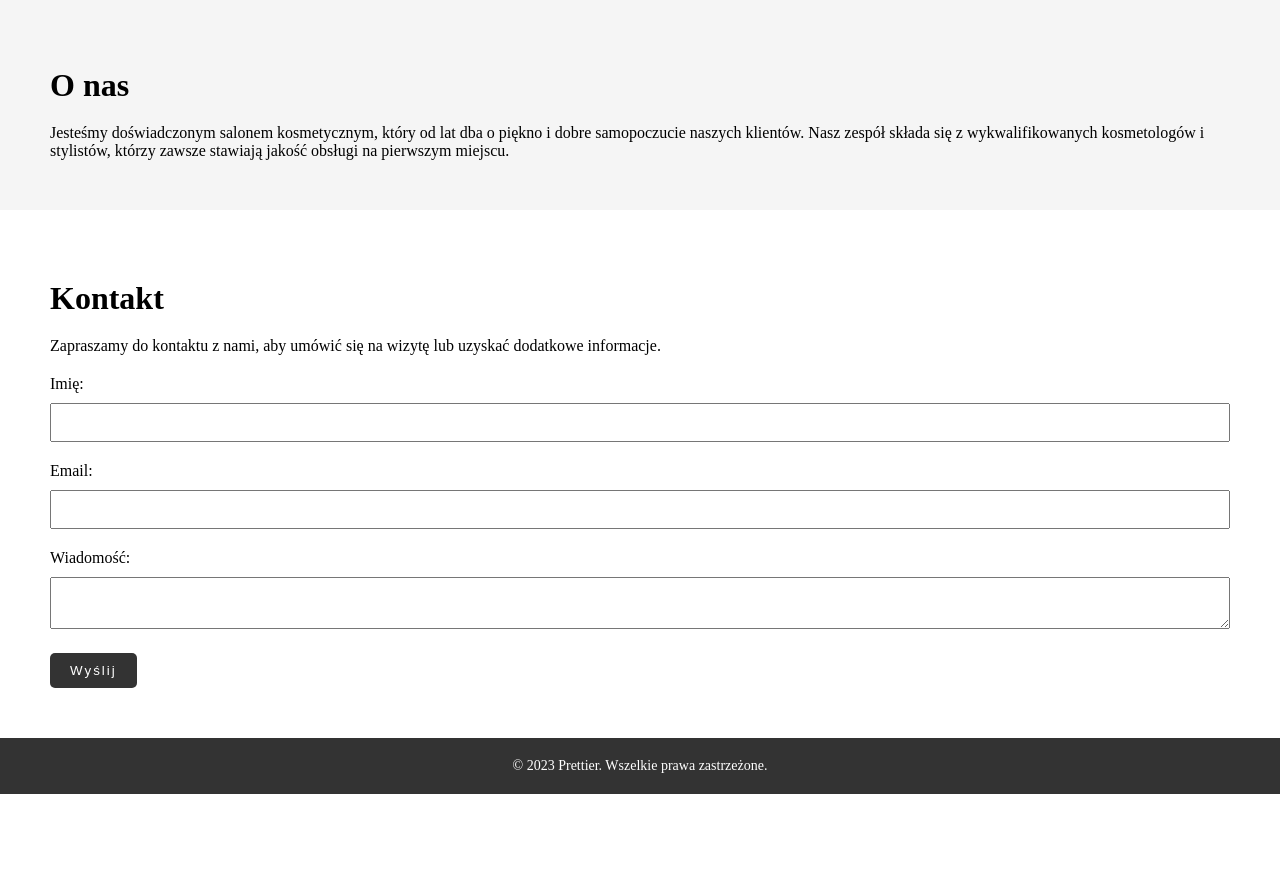
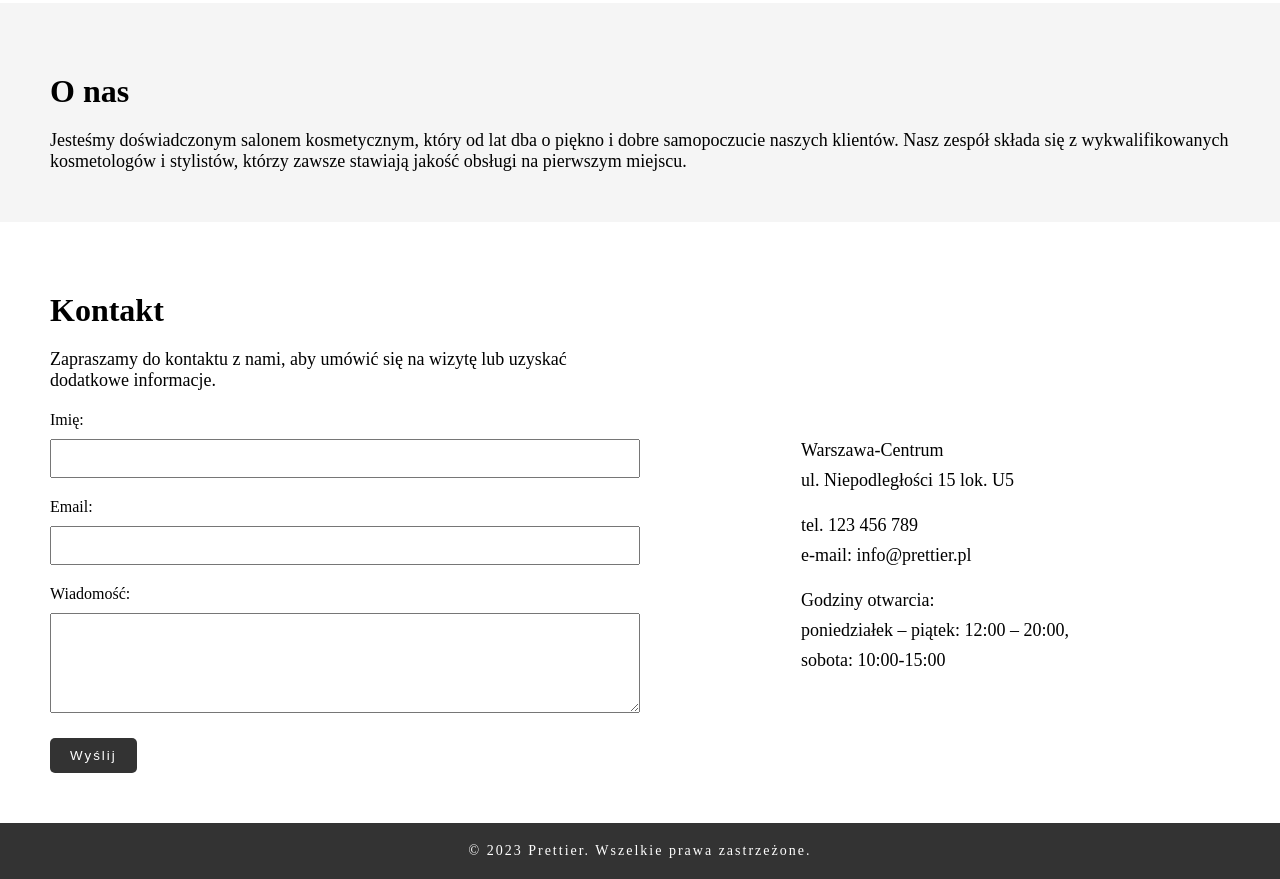
Before and after one commit to Kicknee/PrettierSalon, a website: page index.html in a window 1280 px wide. Shown: the part 1100-1979 px from the top of the page. Before the commit the page ends 1894 px from the top, so only its background shows below. Drawn offline with nearby package versions, Linux system fonts and the light colour scheme.

Commit message:
added grid in contact section

```diff
--- a/index.html
+++ b/index.html
@@ -204,6 +204,7 @@
     </section>
 
     <section id="kontakt">
+      <div class="left">
         <h2>Kontakt</h2>
         <p>
           Zapraszamy do kontaktu z nami, aby umówić się na wizytę lub uzyskać
@@ -221,6 +222,22 @@
 
           <button type="submit">Wyślij</button>
         </form>
+      </div>
+      <div class="right">
+        <span>
+          Warszawa-Centrum <br />
+          ul. Niepodległości 15 lok. U5
+        </span>
+        <span>
+          tel. 123 456 789 <br />
+          e-mail: info@prettier.pl
+        </span>
+        <span>
+          Godziny otwarcia: <br />
+          poniedziałek – piątek: 12:00 – 20:00, <br />
+          sobota: 10:00-15:00
+        </span>
+      </div>
     </section>
 
     <footer>
--- a/styles/styles.scss
+++ b/styles/styles.scss
@@ -135,7 +135,7 @@ img {
   }
 
   p {
-    font-size: 16px;
+    font-size: 18px;
   }
 }
 .modal.active {
@@ -218,13 +218,26 @@ img {
   padding: 50px;
 
   p {
-    font-size: 16px;
+    font-size: 18px;
   }
 }
 
 #kontakt {
   padding: 50px;
+  display: grid;
+  grid-template-columns: repeat(2, 1fr);
+  place-items: center;
+  font-size: 18px;
 
+  .right {
+    display: flex;
+    flex-direction: column;
+    line-height: 30px;
+    padding-top: 50px;
+    span {
+      padding-top: 15px;
+    }
+  }
   form {
     margin-top: 20px;
 
@@ -241,6 +254,9 @@ img {
       margin-bottom: 20px;
     }
 
+    textarea {
+      height: 100px;
+    }
     button {
       @include base-btn($primary-color);
     }
@@ -259,6 +275,7 @@ footer {
   background-color: $primary-color;
   padding: 20px;
   text-align: center;
+  letter-spacing: 2px;
 
   p {
     color: #fff;
@@ -303,4 +320,9 @@ footer {
   #kontakt {
     padding: 30px;
   }
+
+  #kontakt {
+    grid-template-columns: 1fr;
+    place-items: start;
+  }
 }
```
Also changed, not shown: css/styles.css. Lines whose indentation alone changed are shown as unchanged.
